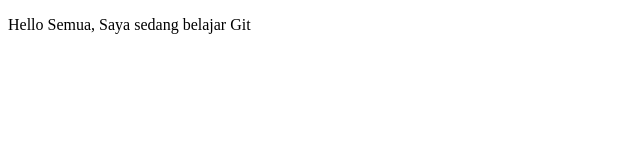
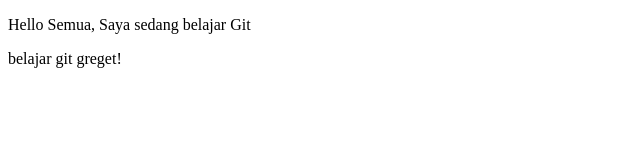
Before and after one commit to slamets75/belajar-git, a plain HTML site: page index.html in a window 1280 px wide. Shown: the whole page, without its empty margins (0-640 px from the left). Drawn offline with Linux system fonts and the light colour scheme.

Commit message:
belajar git greget !

```diff
--- a/index.html
+++ b/index.html
@@ -6,5 +6,6 @@
     </head>
     <body>
         <p>Hello Semua, Saya sedang belajar Git</p>
+	<p>belajar git greget!</p>
     </body>
 </html>
```
